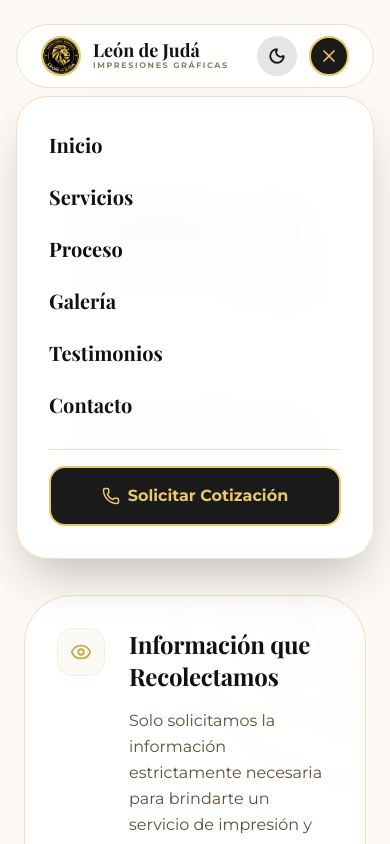
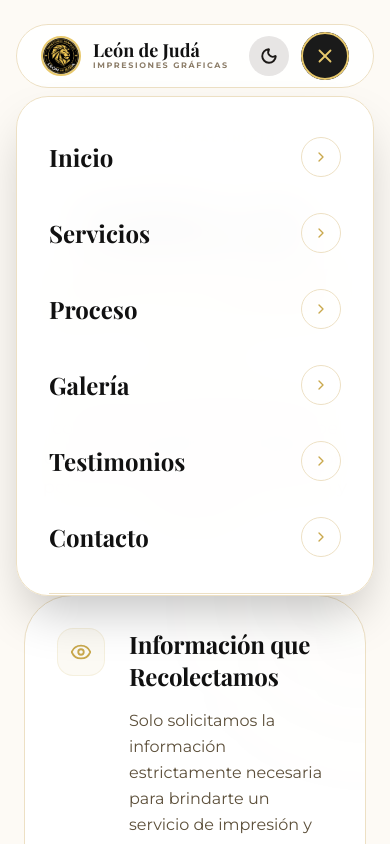
Before and after one commit to marisol0davila21-sudo/leonjd, a Next.js app in the folder frontend/: page /politica-privacidad in a window 390 px wide. Both pictures are taken after a click on the button 329 px from the left and 56 px from the top of the page. Shown: the top 844 px of the page. Built offline with nearby package versions, Linux system fonts and the light colour scheme.

Commit message:
feat: add ContactCTA section and implement responsive site navigation bar

```diff
--- a/frontend/components/navigation/navbar.tsx
+++ b/frontend/components/navigation/navbar.tsx
@@ -111,16 +111,23 @@ export default function Navbar() {
             </a>
           </div>
 
-          {/* Mobile Menu Trigger - REDESIGNED */}
+          {/* Mobile Menu Trigger - REDESIGNED FOR BOUTIQUE LOOK */}
           <button
             onClick={() => setMenuOpen(!menuOpen)}
-            className={`lg:hidden w-10 h-10 flex items-center justify-center rounded-full transition-all duration-300 border-2 ${
+            className={`lg:hidden relative w-12 h-12 flex items-center justify-center rounded-full transition-all duration-500 overflow-hidden group ${
               menuOpen
-                ? 'bg-[#1a1a1a] dark:bg-[#e8c96d] border-[#e8c96d] text-[#e8c96d] dark:text-black'
-                : 'bg-white dark:bg-black/20 border-[#ede0c4] dark:border-white/10 text-[var(--text-main)]'
+                ? 'bg-[#1a1a1a] dark:bg-[#e8c96d] text-[#e8c96d] dark:text-black'
+                : 'bg-white dark:bg-black/20 text-[var(--text-main)]'
             }`}
           >
-            {menuOpen ? <X size={20} /> : <Menu size={20} />}
+            {/* Animated border effect similar to premium buttons */}
+            <div className={`absolute inset-0 border-2 rounded-full transition-all duration-500 ${
+              menuOpen ? 'border-[#e8c96d] scale-100' : 'border-[#ede0c4] dark:border-white/10 scale-90 group-hover:scale-100 group-hover:border-[#c9a84c]'
+            }`} />
+
+            <div className="relative z-10">
+              {menuOpen ? <X size={22} /> : <Menu size={22} />}
+            </div>
           </button>
         </div>
       </nav>
@@ -137,11 +144,14 @@ export default function Navbar() {
               key={link.label}
               href={link.href}
               onClick={() => setMenuOpen(false)}
-              className="text-display text-xl font-bold text-[var(--text-main)] hover:text-[#c9a84c] transition-colors flex items-center justify-between group"
+              className="text-display text-2xl font-bold text-[var(--text-main)] hover:text-[#c9a84c] transition-all flex items-center justify-between group py-2"
             >
-              {link.label}
-              <div className="w-8 h-8 rounded-full border border-[#ede0c4] dark:border-white/10 flex items-center justify-center opacity-0 group-hover:opacity-100 transition-all">
-                <ChevronLeft size={14} className="rotate-180 text-[#c9a84c]" />
+              <div className="relative">
+                {link.label}
+                <span className="absolute -bottom-1 left-0 w-0 h-0.5 bg-[#c9a84c] transition-all group-hover:w-full" />
+              </div>
+              <div className="w-10 h-10 rounded-full border border-[#ede0c4] dark:border-white/10 flex items-center justify-center group-hover:border-[#c9a84c] group-hover:bg-[#c9a84c10] transition-all">
+                <ChevronLeft size={16} className="rotate-180 text-[#c9a84c] group-hover:scale-110 transition-transform" />
               </div>
             </a>
           ))}
--- a/frontend/sections/contact/contact-cta.tsx
+++ b/frontend/sections/contact/contact-cta.tsx
@@ -65,8 +65,25 @@ export default function ContactCTA() {
               </a>
             </div>
 
-            {/* Info cards */}
-            <div className="flex flex-col gap-5">
+            {/* Info cards & Image Decoration */}
+            <div className="flex flex-col gap-8">
+              {/* Decorative Image for Contact */}
+              <div className="hidden lg:block relative h-48 w-full rounded-[32px] overflow-hidden border border-[#ede0c4] dark:border-white/10 group">
+                <Image
+                  src="/images/Hombre/Matrimonio.webp"
+                  alt="Decoración de eventos"
+                  fill
+                  sizes="(max-width: 1200px) 0px, 400px"
+                  className="object-cover transition-transform duration-700 group-hover:scale-110"
+                />
+                <div className="absolute inset-0 bg-gradient-to-t from-black/60 via-transparent to-transparent flex items-end p-6">
+                  <p className="text-white text-xs font-bold tracking-widest uppercase opacity-0 group-hover:opacity-100 transition-opacity duration-500">
+                    Calidad que perdura
+                  </p>
+                </div>
+              </div>
+
+              <div className="flex flex-col gap-4">
                 {[
                   {
                     icon: MapPin,
@@ -89,26 +106,27 @@ export default function ContactCTA() {
                 ].map((item) => (
                   <div
                     key={item.title}
-                  className="group flex items-center gap-5 rounded-3xl px-6 py-5 bg-[#fcf9f2] dark:bg-white/5 border border-[#c9a84c15] dark:border-white/5 transition-all duration-300 hover:border-[#e8c96d50] hover:bg-white dark:hover:bg-[#111111]"
+                    className="group flex items-center gap-5 rounded-3xl px-6 py-4 bg-[#fcf9f2] dark:bg-white/5 border border-[#c9a84c15] dark:border-white/5 transition-all duration-300 hover:border-[#e8c96d50] hover:bg-white dark:hover:bg-[#111111]"
                   >
-                  <div className="w-12 h-12 rounded-2xl flex items-center justify-center flex-shrink-0 bg-white dark:bg-[#1a1a1a] border border-[#e8c96d20] transition-all duration-300 group-hover:bg-[#e8c96d] group-hover:border-transparent">
+                    <div className="w-10 h-10 rounded-xl flex items-center justify-center flex-shrink-0 bg-white dark:bg-[#1a1a1a] border border-[#e8c96d20] transition-all duration-300 group-hover:bg-[#e8c96d] group-hover:border-transparent">
                       <item.icon
-                      size={20}
+                        size={18}
                         strokeWidth={2}
                         className="text-[#e8c96d] transition-colors group-hover:text-black dark:group-hover:text-white"
                       />
                     </div>
                     <div>
-                    <p className="text-body text-[10px] text-[#9a7824] dark:text-[#e8c96d] uppercase tracking-widest font-bold mb-1">
+                      <p className="text-body text-[9px] text-[#9a7824] dark:text-[#e8c96d] uppercase tracking-widest font-bold">
                         {item.title}
                       </p>
-                    <p className="text-body text-base font-bold text-[var(--text-main)] mb-0.5">
+                      <p className="text-body text-sm font-bold text-[var(--text-main)] leading-tight">
                         {item.value}
                       </p>
-                    <p className="text-body text-xs text-[var(--text-dim)]">{item.sub}</p>
+                      <p className="text-[10px] text-[var(--text-dim)]">{item.sub}</p>
                     </div>
                   </div>
                 ))}
+              </div>
             </div>
           </div>
         </motion.div>
```
Lines whose indentation alone changed are shown as unchanged.
